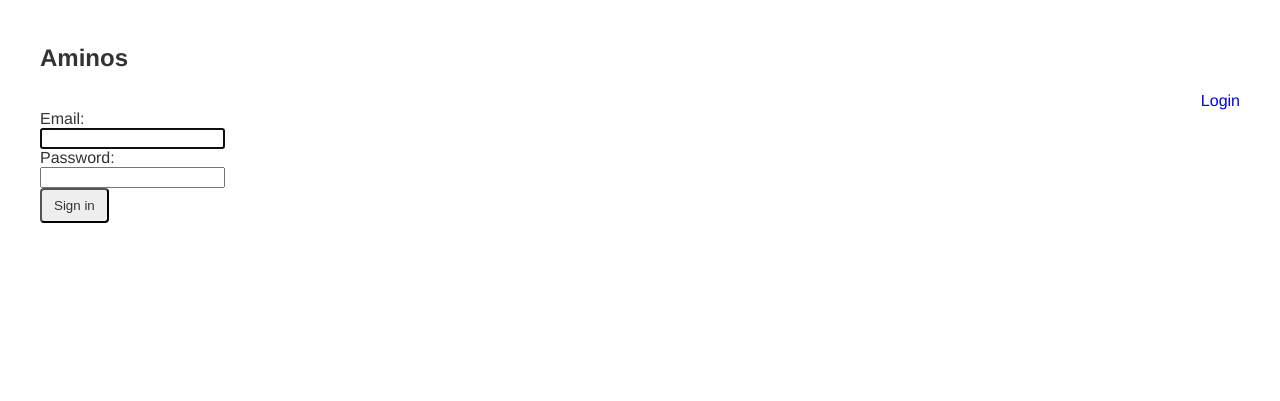
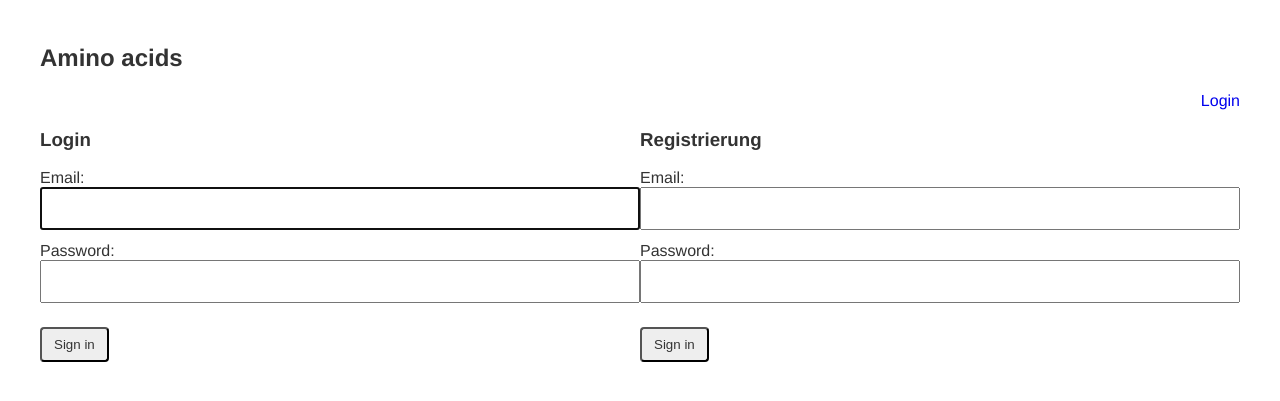
Before and after one commit to mathiasbader/aminos, a Symfony app: template templates/security/login.html.twig in a window 1280 px wide. Shown: the top 401 px of the page. Run offline with Twig, Linux system fonts and the light colour scheme; the template is opened without the code that fills it, so the values that code supplies are empty; some libraries are stand-ins or nearby versions.

Commit message:
Add registration form elements

```diff
--- a/public/css/main.css
+++ b/public/css/main.css
@@ -24,7 +24,15 @@ a:hover { text-decoration: underline; }
     transition: background 0.3s;
     background-color: #ddd; }
 .alert {
+    margin: 8px 0;
     border: 1px solid red;
     padding: 16px 32px;
     border-radius: 6px;
     background-color: #ffeeee; }
+.cols { display: flex; }
+.cols .c2 { width: 50%; }
+input {
+    box-sizing: border-box;
+    padding: 8px;
+    font-size: 20px;
+    width: 100%; }
--- a/src/Controller/SecurityController.php
+++ b/src/Controller/SecurityController.php
@@ -23,7 +23,7 @@ class SecurityController extends AbstractController
         // last username entered by the user
         $lastUsername = $authenticationUtils->getLastUsername();
 
-        return $this->render('security/login.html.twig', ['last_username' => $lastUsername, 'error' => $error, 'pageTitle' => 'Login']);
+        return $this->render('security/login.html.twig', ['last_username' => $lastUsername, 'error' => $error]);
     }
 
     /**
--- a/templates/base.html.twig
+++ b/templates/base.html.twig
@@ -19,7 +19,7 @@
     <meta charset="utf-8">
     <meta name="viewport" content="width=device-width">
 
-    <title>{% block title %}{% if pageTitle is defined %}{{ pageTitle }} - Aminos{% else %}Aminos{% endif %}{% endblock %}</title>
+    <title>{% block title %}{% if pageTitle is defined %}{{ pageTitle }} - Amino acids{% else %}Amino acids{% endif %}{% endblock %}</title>
 
     <link href="{{ asset('css/main.css') }}" rel="stylesheet"/>
     {% block css %}{% endblock %}
@@ -28,7 +28,7 @@
 </head>
 <body{% block bodyParam %}{% endblock %}>
 <main>
-    <h2>{% if pageTitle is defined %}{{ pageTitle }}{% else %}Aminos{% endif %}</h2>
+    <h2>{% if pageTitle is defined %}{{ pageTitle }}{% else %}Amino acids{% endif %}</h2>
 
     <div style="text-align: right;">
         {% if app.request.get('_route') != 'app_login' %}
--- a/templates/security/login.html.twig
+++ b/templates/security/login.html.twig
@@ -9,14 +9,17 @@
         </div>
     {% else %}
 
+        <div class="cols">
+            <div class="c2">
+                <h3>Login</h3>
                 <form method="post">
-            <div>
+                    <div style="margin-bottom: 12px;">
                         <label for="inputEmail">Email:</label><br>
                         <input type="email" value="{{ last_username }}" name="email" id="inputEmail" class="form-control"
                                autocomplete="email" required autofocus>
                     </div>
 
-            <div>
+                    <div style="margin-bottom: 12px;">
                         <label for="inputPassword">Password:</label><br>
                         <input type="password" name="password" id="inputPassword" class="form-control"
                                autocomplete="current-password" required>
@@ -27,8 +30,33 @@
                     {% endif %}
 
                     <input type="hidden" name="_csrf_token" value="{{ csrf_token('authenticate') }}">
-            <button class="btn btn-lg btn-primary" type="submit">Sign in</button>
+                    <button class="btn btn-lg btn-primary" type="submit" style="margin-top: 12px;">Sign in</button>
                 </form>
+            </div>
+            <div class="c2">
+                <h3>Registrierung</h3>
+                <form method="post">
+                    <div style="margin-bottom: 12px;">
+                        <label for="inputEmail">Email:</label><br>
+                        <input type="email" name="email" id="inputEmail" class="form-control"
+                               autocomplete="email" required autofocus>
+                    </div>
+
+                    <div style="margin-bottom: 12px;">
+                        <label for="inputPassword">Password:</label><br>
+                        <input type="password" name="password" id="inputPassword" class="form-control"
+                               autocomplete="current-password" required>
+                    </div>
+
+                    {% if error %}
+                        <div class="alert">{{ error.messageKey|trans(error.messageData, 'security') }}</div>
+                    {% endif %}
+
+                    <input type="hidden" name="_csrf_token" value="{{ csrf_token('authenticate') }}">
+                    <button class="btn btn-lg btn-primary" type="submit" style="margin-top: 12px;">Sign in</button>
+                </form>
+            </div>
+        </div>
     {% endif %}
 
 {% endblock %}
```
Also changed, not shown: Symfony.md (line endings or trailing spaces), 1 other file. Lines whose indentation alone changed are shown as unchanged.
